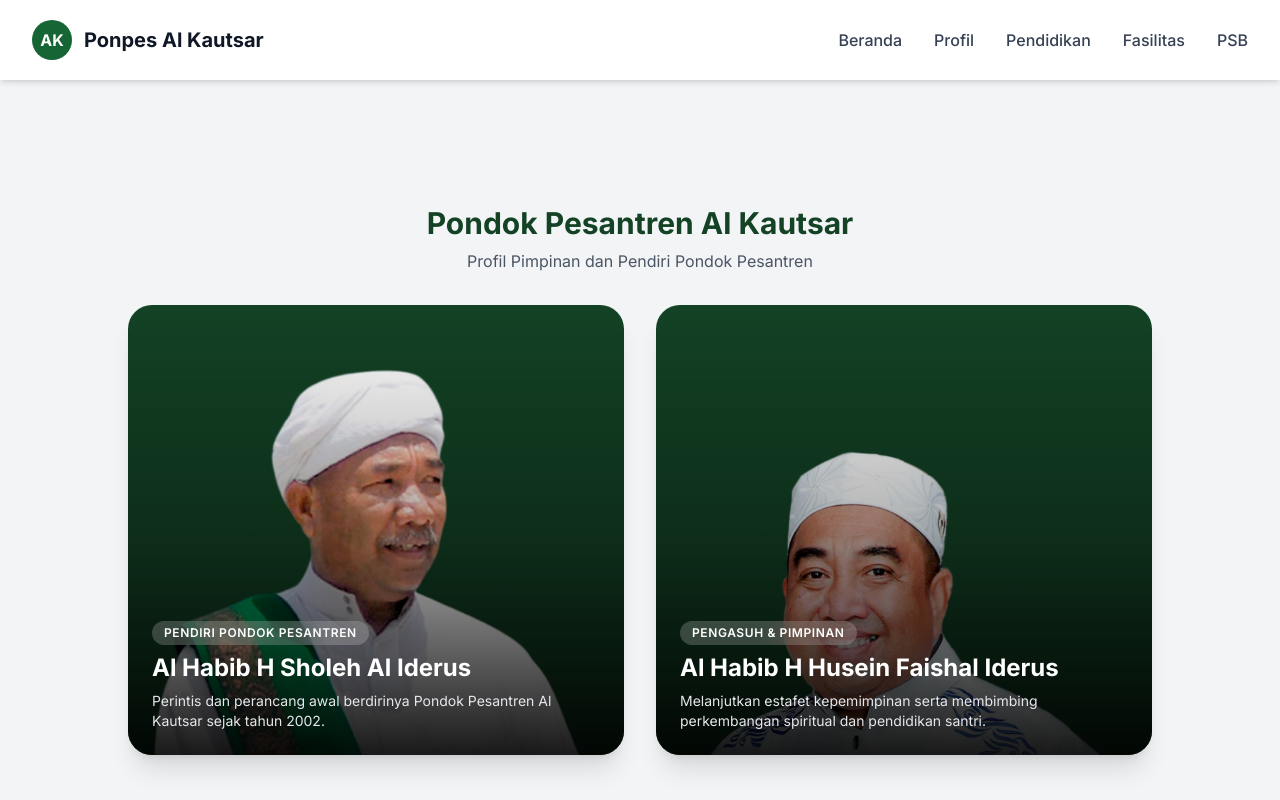
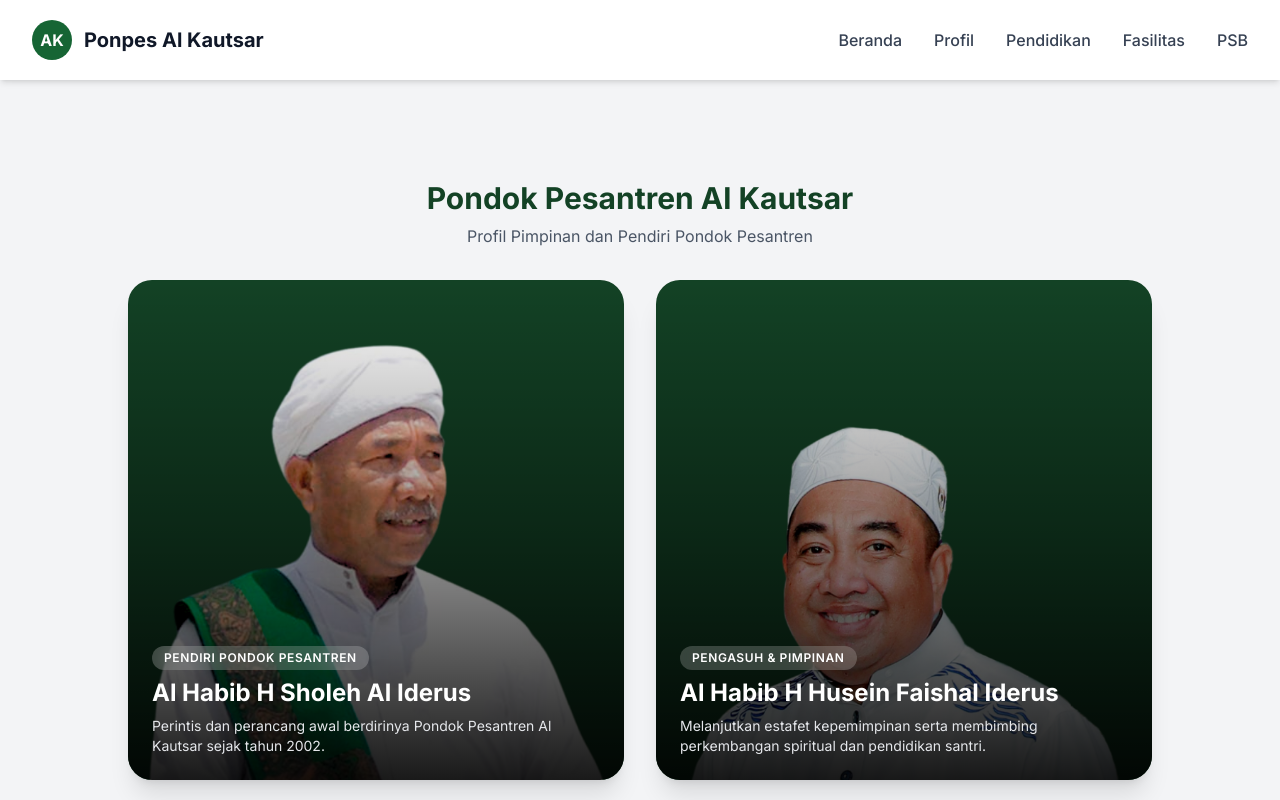
Before and after one commit to PONPEALKAUTSAR/PROFIL-PONDOK, a Next.js app: page / in a window 1280 px wide. Shown: the top 800 px of the page. Built offline with nearby package versions, Linux system fonts and the light colour scheme.

Commit message:
Perbaiki posisi teks dan tinggi kartu profil

```diff
--- a/app/page.tsx
+++ b/app/page.tsx
@@ -9,13 +9,15 @@ export default function Home() {
       <div className="grid grid-cols-1 md:grid-cols-2 gap-8 w-full max-w-5xl mx-auto">
 
         {/* KARTU 1: Al Habib H Sholeh Al Iderus */}
-        <div className="relative w-full h-[450px] overflow-hidden rounded-3xl shadow-xl bg-[#134225]">
+        <div className="relative w-full h-[500px] overflow-hidden rounded-3xl shadow-xl bg-[#134225]">
           <img
             src="/images/habib-sholeh.png"
             alt="Al Habib H Sholeh Al Iderus"
             className="absolute inset-0 w-full h-full object-cover object-top"
           />
-          <div className="absolute inset-0 bg-gradient-to-t from-black/90 via-black/30 to-transparent" />
+          {/* Gradasi gelap di bagian bawah untuk memperjelas teks */}
+          <div className="absolute inset-0 bg-gradient-to-t from-black/90 via-black/40 to-transparent" />
+
           <div className="absolute bottom-0 left-0 right-0 p-6 text-white z-10">
             <span className="inline-block px-3 py-1 mb-2 text-xs font-semibold tracking-wider uppercase bg-white/20 backdrop-blur-md rounded-full">
               PENDIRI PONDOK PESANTREN
@@ -30,13 +32,15 @@ export default function Home() {
         </div>
 
         {/* KARTU 2: Al Habib H Husein Faishal Iderus */}
-        <div className="relative w-full h-[450px] overflow-hidden rounded-3xl shadow-xl bg-[#134225]">
+        <div className="relative w-full h-[500px] overflow-hidden rounded-3xl shadow-xl bg-[#134225]">
           <img
             src="/images/habib-husein.png"
             alt="Al Habib H Husein Faishal Iderus"
             className="absolute inset-0 w-full h-full object-cover object-top"
           />
-          <div className="absolute inset-0 bg-gradient-to-t from-black/90 via-black/30 to-transparent" />
+          {/* Gradasi gelap di bagian bawah untuk memperjelas teks */}
+          <div className="absolute inset-0 bg-gradient-to-t from-black/90 via-black/40 to-transparent" />
+
           <div className="absolute bottom-0 left-0 right-0 p-6 text-white z-10">
             <span className="inline-block px-3 py-1 mb-2 text-xs font-semibold tracking-wider uppercase bg-white/20 backdrop-blur-md rounded-full">
               PENGASUH & PIMPINAN
```
